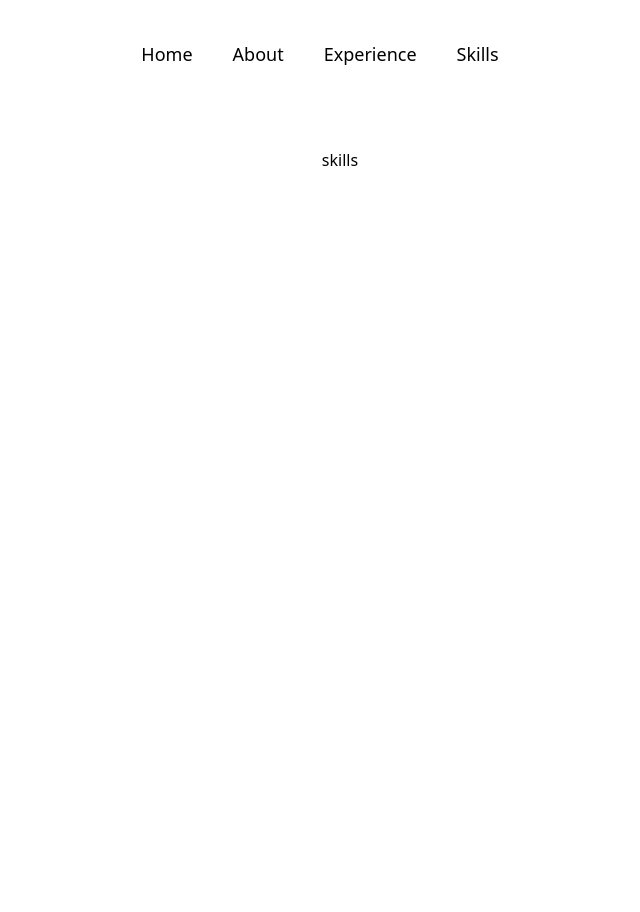
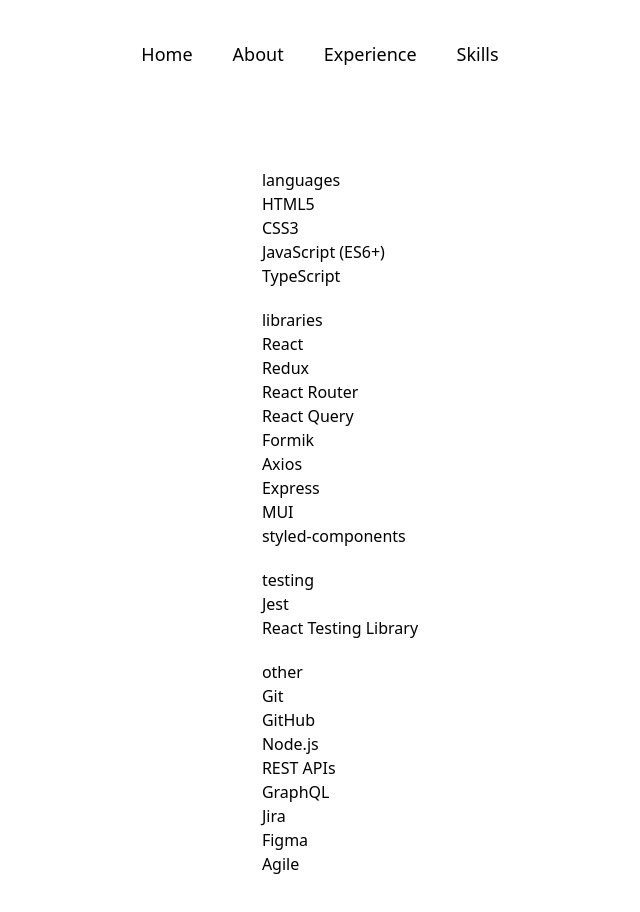
Before and after one commit to tylerfann/new-portfolio, a Next.js app: page /skills in a window 1280 px wide. Shown: the top 912 px of the page, without its empty margins (300-940 px from the left). Before the commit the page ends 800 px from the top, so only its background shows below. Built offline with nearby package versions, Linux system fonts and the light colour scheme.

Commit message:
add in skills content

```diff
--- a/app/skills/page.tsx
+++ b/app/skills/page.tsx
@@ -1,3 +1,17 @@
-const Skills  = () => <div>skills</div>
+import { SKILLS } from "@/utils/skills";
+const Skills = () => {
+  return (
+    <div>
+      {Object.keys(SKILLS).map((category) => (
+        <div className="m-5">
+          <div key={category}>{category}</div>
+          <ul>
+            {SKILLS[category].map((skill) => <li>{skill}</li>)}
+          </ul>
+        </div>
+      ))}
+    </div>
+  );
+};
 
 export default Skills;
--- /dev/null
+++ b/utils/skills.ts
@@ -0,0 +1,33 @@
+export const SKILLS = {
+    languages: [
+      "HTML5",
+      "CSS3",
+      "JavaScript (ES6+)",
+      "TypeScript"
+    ],
+    libraries: [
+      "React",
+      "Redux",
+      "React Router",
+      "React Query",
+      "Formik",
+      "Axios",
+      "Express",
+      "MUI",
+      "styled-components"
+    ],
+    testing: [
+      "Jest",
+      "React Testing Library"
+    ],
+    other: [
+      "Git",
+      "GitHub",
+      "Node.js",
+      "REST APIs",
+      "GraphQL",
+      "Jira",
+      "Figma",
+      "Agile"
+    ]
+  };
```
